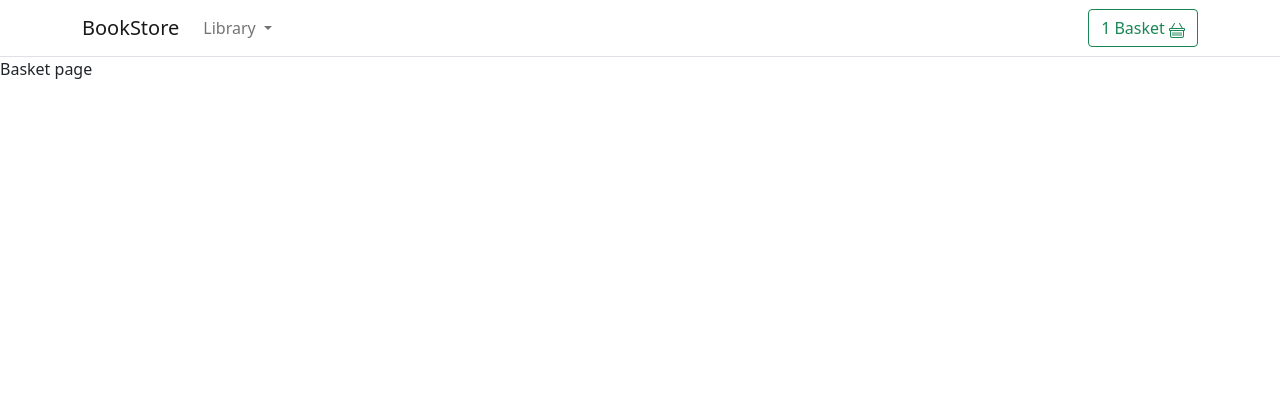
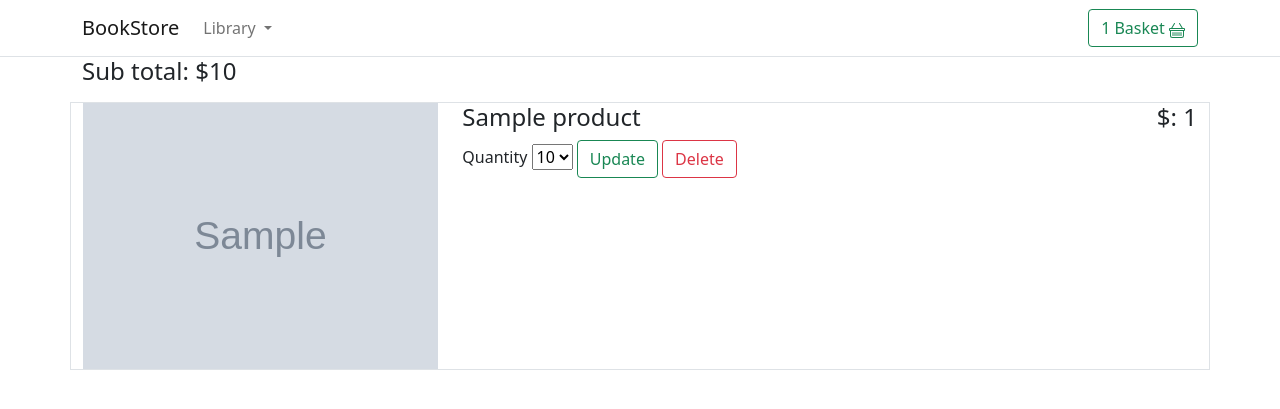
Before and after one commit to Hosen-Rabby/Book-Store, a Django app: template templates/store/basket/summary.html in a window 1280 px wide. Shown: the top 409 px of the page. Run offline with Django 3.2, Linux system fonts and the light colour scheme; the template is opened without the code that fills it: most values are stand-ins (such as "Sample title", 1, 10 or a date in 2020); grey boxes marked "Sample" are stand-in pictures.

Commit message:
delete button

```diff
--- a/basket/urls.py
+++ b/basket/urls.py
@@ -5,5 +5,6 @@ app_name = 'basket'
 
 urlpatterns = [
     path('', views.basket_summary, name = 'basket_summary'),
-    path('add', views.basket_add, name = 'basket_add'),
+    path('add/', views.basket_add, name = 'basket_add'),
+    path('delete/', views.basket_delete, name = 'basket_delete'),
 ]
--- a/templates/store/basket/summary.html
+++ b/templates/store/basket/summary.html
@@ -2,5 +2,63 @@
 {% load static %}
 {% block title %}Basket Summary{% endblock %}
 {% block content %}
-Basket page
+
+<div class="container">
+  <h4>Sub total: ${{ basket.get_total_price}}</h4>
+
+  {% for item in basket %}
+  {% with product=item.product%}
+  <div class="row border my-3">
+    <div class="col-md-4">
+      <div class="product_img">
+        <img src="{{product.image.url}}" alt="product image" class="img-fluid"/>
+      </div>
+    </div>
+    <div class="col-md-8">
+      <div class="product_info">
+        <div class="top d-flex justify-content-between">
+          <h4>{{product.title}}</h4>
+          <h4>$: {{item.total_price}}</h4>
+        </div>
+        <div class="bottom">
+          <label for="">Quantity</label>
+          <select id="select">
+            <option selected>{{item.qty}}</option>
+            <option value="1">1</option>
+            <option value="2">2</option>
+            <option value="3">3</option>
+            <option value="4">4</option>
+            <option value="4">5</option>
+          </select>
+
+          <button type="button" id="update_btn" value="{{product.id}}" class="btn btn-outline-success">Update</button>
+          <button type="button" id="delete_btn" value="{{product.id}}" class="btn btn-outline-danger">Delete</button>
+        </div>
+      </div>
+    </div>
+  </div>
+  {% endwith %}
+  {% endfor %}
+
+</div>
+
+<script>
+  $(document).on('click', '#delete_btn', function(e){
+      e.preventDefault();
+      console.log('deleted')
+      $.ajax({
+          type:'POST',
+          url:'{% url "basket:basket_delete" %}',
+          data: {
+              productid: $('#delete_btn').val(),
+              csrfmiddlewaretoken: '{{csrf_token}}',
+              action: 'post'
+          },
+          success: function (json){
+          },
+          error: function(xhr, errmsg, err){}
+
+      })
+  });
+</script>
 {% endblock %}
--- a/templates/store/home.html
+++ b/templates/store/home.html
@@ -8,7 +8,7 @@
     <div class="prod_items">
         <div class="row">
             {% for prod in products %}
-            <div class="card col-md-2 col-sm-5 m-2">
+            <div class="card col-md-3 col-sm-5">
                 <a href="{{ prod.get_absolute_url}}">
                     <img src="{{ prod.image.url }}" class="card-img-top" alt="...">
                     <div class="card-body">
--- a/templates/store/single_prod.html
+++ b/templates/store/single_prod.html
@@ -37,6 +37,7 @@
     $(document).on('click', '#add_button', function(e){
         e.preventDefault();
         // console.log($('#select option:selected').text())
+        console.log('added')
         $.ajax({
             type:'POST',
             url:'{% url "basket:basket_add" %}',
```
Also changed, not shown: basket/basket.py (+37 -1 lines), basket/views.py (+10 -2 lines), db.sqlite3.
